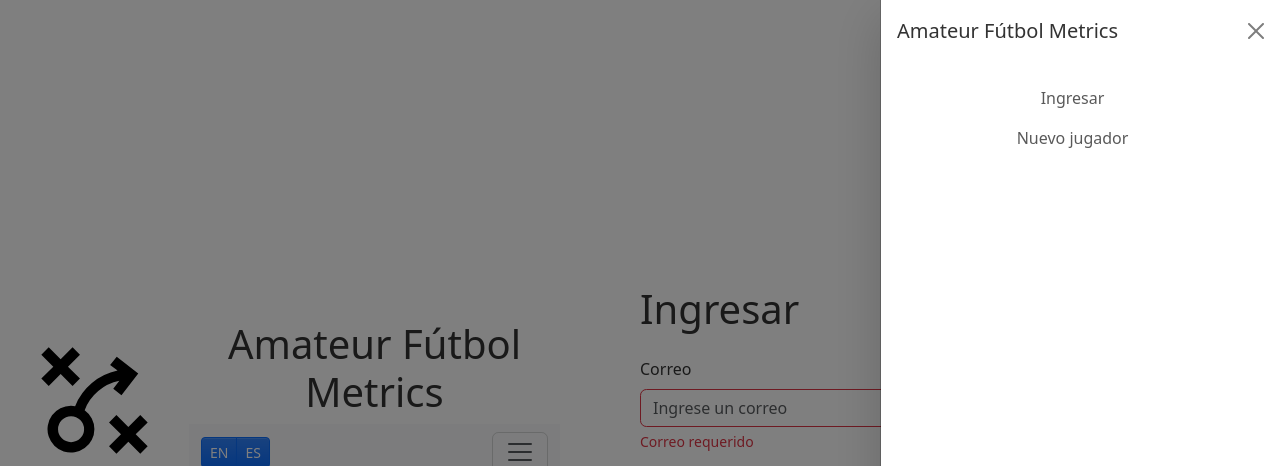
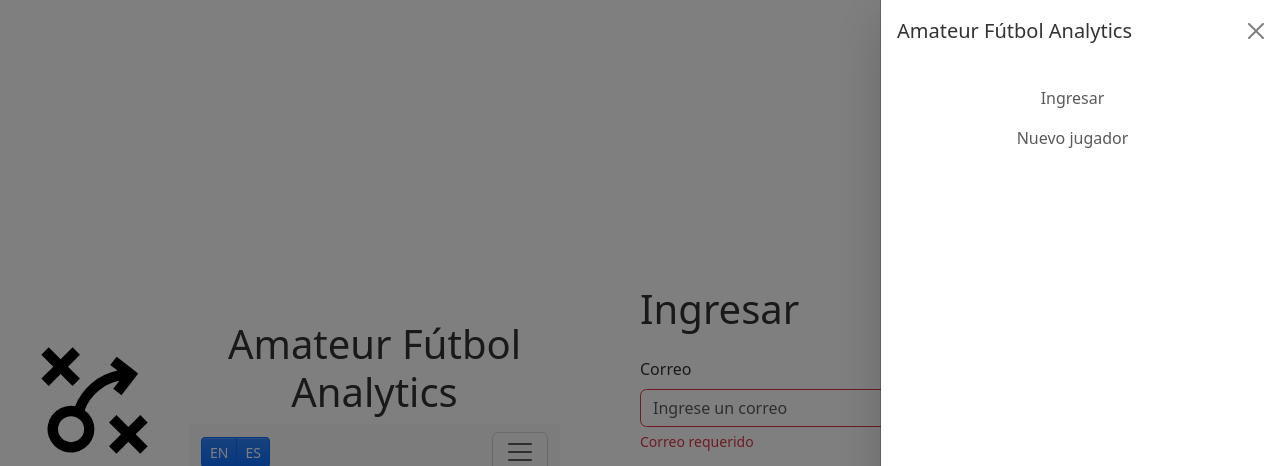
Before and after one commit to codesbod/futbolmd, a Vue app: page /login in a window 1280 px wide. Both pictures are taken after a click on the button "Toggle navigation". Shown: the top 466 px of the page. Built offline with nearby package versions, Linux system fonts and the light colour scheme; no server answers.

Commit message:
Add adsense and new name app

```diff
--- a/index.html
+++ b/index.html
@@ -4,7 +4,8 @@
     <meta charset="UTF-8">
     <link rel="icon" href="/strategy.ico">
     <meta name="viewport" content="width=device-width, initial-scale=1.0">
-    <title>Amateur F&uacute;tbol Metrics</title>
+    <title>Amateur F&uacute;tbol Analytics</title>
+    <script async src="https://pagead2.googlesyndication.com/pagead/js/adsbygoogle.js?client=ca-pub-3011210044586297" crossorigin="anonymous"></script>
 </head>
 <body>
 <div id="app"></div>
--- a/src/App.vue
+++ b/src/App.vue
@@ -19,7 +19,7 @@ const userStore = useUserStore();
     <img alt="strategy" class="logo" src="@/assets/strategy.svg" width="125" height="125"/>
     <div class="wrapper">
       <div class="row text-center">
-        <h1 class="col-md-12">Amateur F&uacute;tbol Metrics</h1>
+        <h1 class="col-md-12">Amateur F&uacute;tbol Analytics</h1>
         <div class="col-md-12">
           <nav class="navbar bg-body-tertiary">
             <div class="container-fluid">
@@ -34,7 +34,7 @@ const userStore = useUserStore();
               <div class="offcanvas offcanvas-end" tabindex="-1" id="offcanvasNavbar"
                    aria-labelledby="offcanvasNavbarLabel">
                 <div class="offcanvas-header">
-                  <h5 class="offcanvas-title" id="offcanvasNavbarLabel">Amateur F&uacute;tbol Metrics</h5>
+                  <h5 class="offcanvas-title" id="offcanvasNavbarLabel">Amateur F&uacute;tbol Analytics</h5>
                   <button type="button" class="btn-close" data-bs-dismiss="offcanvas" aria-label="Close"></button>
                 </div>
                 <div class="offcanvas-body">
```
